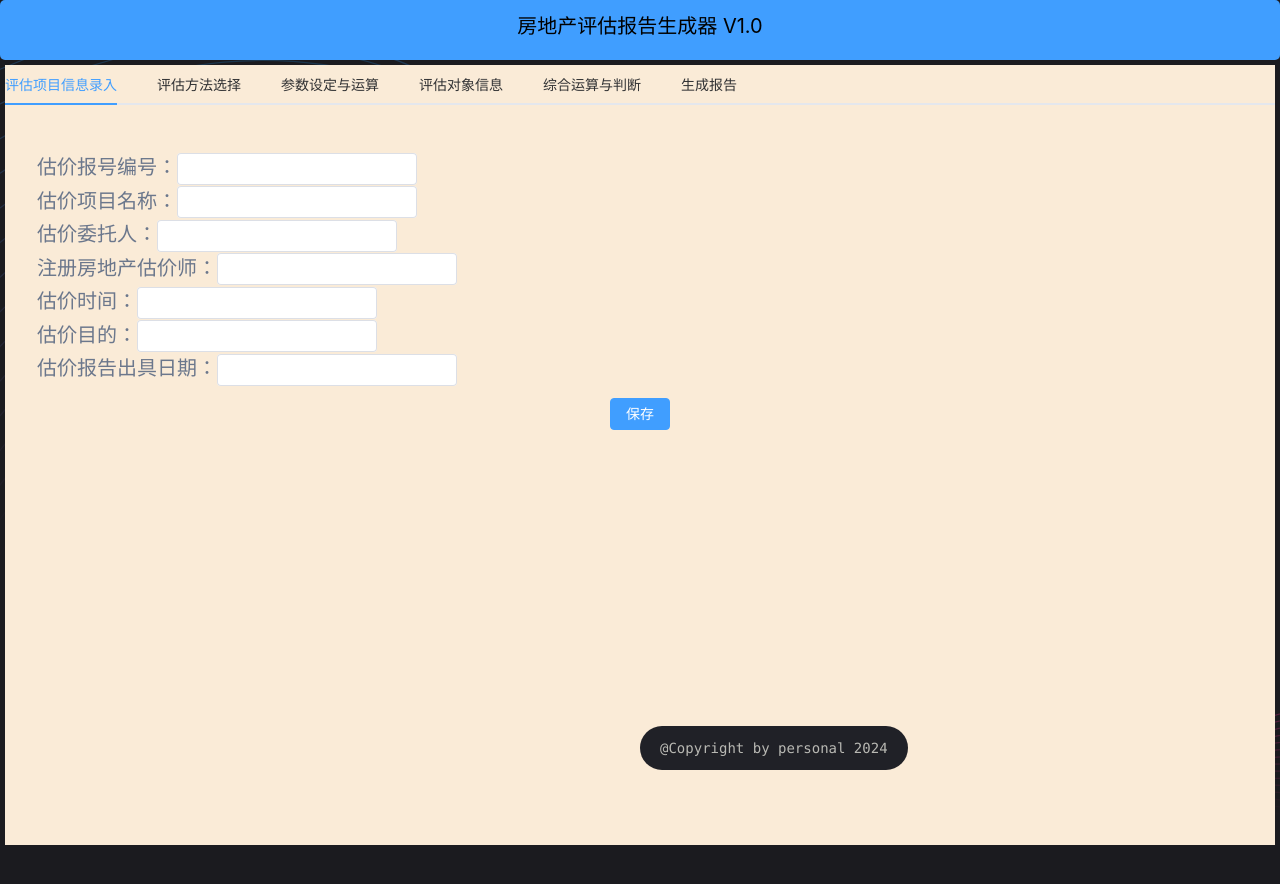
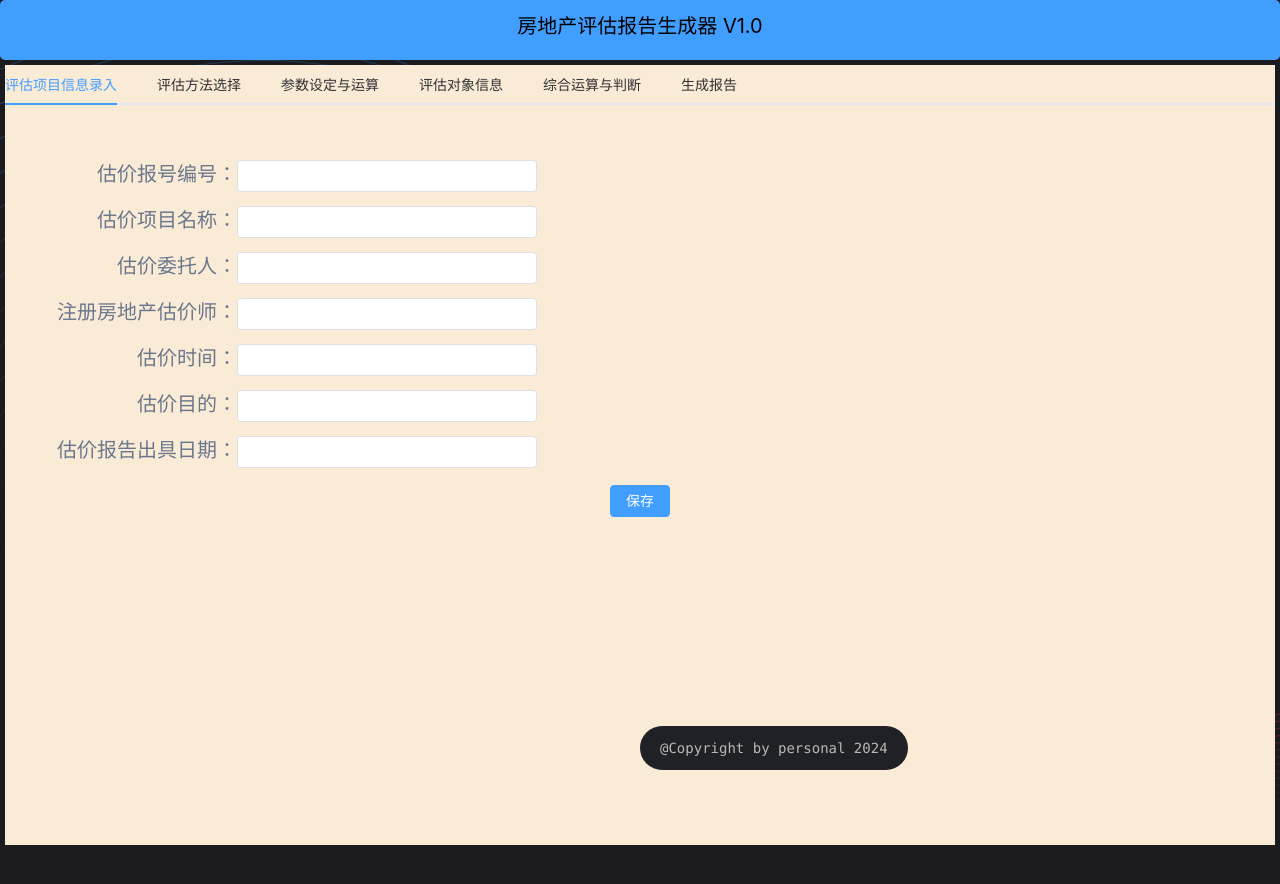
Before and after one commit to mok3211/property_evaluation, a Vue app: page / in a window 1280 px wide. Shown: the top 884 px of the page. Built offline with nearby package versions, Linux system fonts and the light colour scheme.

Commit message:
[fix] fix css

```diff
--- a/src/renderer/src/views/DataEnty.vue
+++ b/src/renderer/src/views/DataEnty.vue
@@ -1,35 +1,74 @@
 <template>
   <div class="data-enty container">
-    <div class="gap-4 mb-4">
-      <span>估价报号编号：</span>
-      <el-input v-model="dataEnty.reportNumber" style="width: 240px" />
+  <!-- 估价报号编号 -->
+    <div class="rowEl">
+      <div class="row-left">
+        <span>估价报号编号：</span>
+      </div>
+      <div class="row-right">
+       <el-input v-model="dataEnty.reportNumber" style="width: 100%" />
+      </div>
     </div>
-    <div class="gap-4 mb-4">
-      <span>估价项目名称：</span>
-      <el-input v-model="dataEnty.reportProjectName" style="width: 240px" />
+  <!-- 估价项目名称 -->
+   <div class="rowEl">
+      <div class="row-left">
+        <span>估价项目名称：</span>
+      </div>
+      <div class="row-right">
+       <el-input v-model="dataEnty.reportProjectName" style="width: 100%" />
+      </div>
     </div>
-    <div class="gap-4 mb-4">
-      <span>估价委托人：</span>
-      <el-input v-model="dataEnty.appraisalClient" style="width: 240px" />
+
+  <!-- 估价委托人 -->
+   <div class="rowEl">
+      <div class="row-left">
+        <span>估价委托人：</span>
+      </div>
+      <div class="row-right">
+       <el-input v-model="dataEnty.appraisalClient" style="width: 100%" />
+      </div>
     </div>
-    <div class="gap-4 mb-4">
-      <span>注册房地产估价师：</span>
-      <el-input v-model="dataEnty.registeredAppraisers" style="width: 240px" />
+
+   <!-- 注册房地产估价师 -->
+   <div class="rowEl">
+      <div class="row-left">
+        <span>注册房地产估价师：</span>
+      </div>
+      <div class="row-right">
+       <el-input v-model="dataEnty.registeredAppraisers" style="width: 100%" />
+      </div>
     </div>
-    <div class="gap-4 mb-4">
-      <span>估价时间：</span>
-      <el-input v-model="dataEnty.valueTime" style="width: 240px" />
+
+    <!-- 估价时间： -->
+   <div class="rowEl">
+      <div class="row-left">
+        <span>估价时间：</span>
+      </div>
+      <div class="row-right">
+       <el-input v-model="dataEnty.valueTime" style="width: 100%" />
+      </div>
     </div>
-    <div class="gap-4 mb-4">
-      <span>估价目的：</span>
-      <el-input v-model="dataEnty.purposeOfValuation" style="width: 240px" />
+
+   <!-- 估价目的 -->
+   <div class="rowEl">
+      <div class="row-left">
+        <span>估价目的：</span>
+      </div>
+      <div class="row-right">
+       <el-input v-model="dataEnty.purposeOfValuation" style="width: 100%" />
+      </div>
     </div>
-    <div class="gap-4 mb-4">
-      <span>估价报告出具日期：</span>
-      <el-input v-model="dataEnty.reportDate" style="width: 240px" />
+    <!-- 估价报告出具日期 -->
+   <div class="rowEl">
+      <div class="row-left">
+        <span>估价报告出具日期：</span>
+      </div>
+      <div class="row-right">
+       <el-input v-model="dataEnty.reportDate" style="width: 100%" />
+      </div>
     </div>
   </div>
-  <div class="mb-4 btn-confirm">
+  <div class="btn-confirm">
     <el-button type="primary" @click="storeDataEnty">保存</el-button>
   </div>
 </template>
@@ -64,5 +103,19 @@ function storeDataEnty() {
   .btn-confirm {
     margin-top: 50px;
   }
+  .rowEl {
+    width: 500px;
+    line-height:46px;
+     display:flex;
+     .row-left{
+      width:200px;
+      text-align:right;
+     }
+     .row-right{
+      width:300px;
+     }
+  }
+
 }
+
 </style>
```
